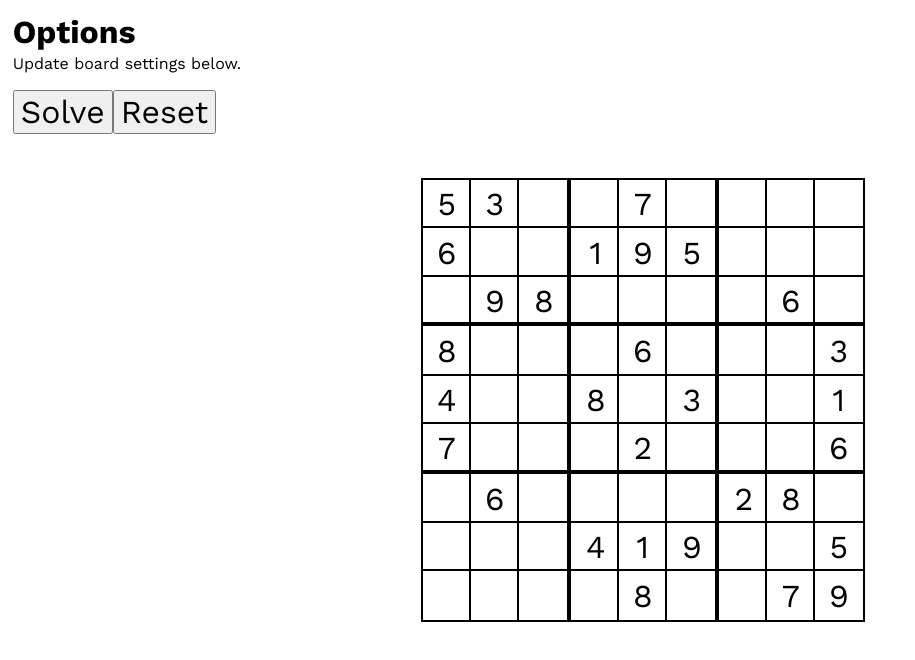
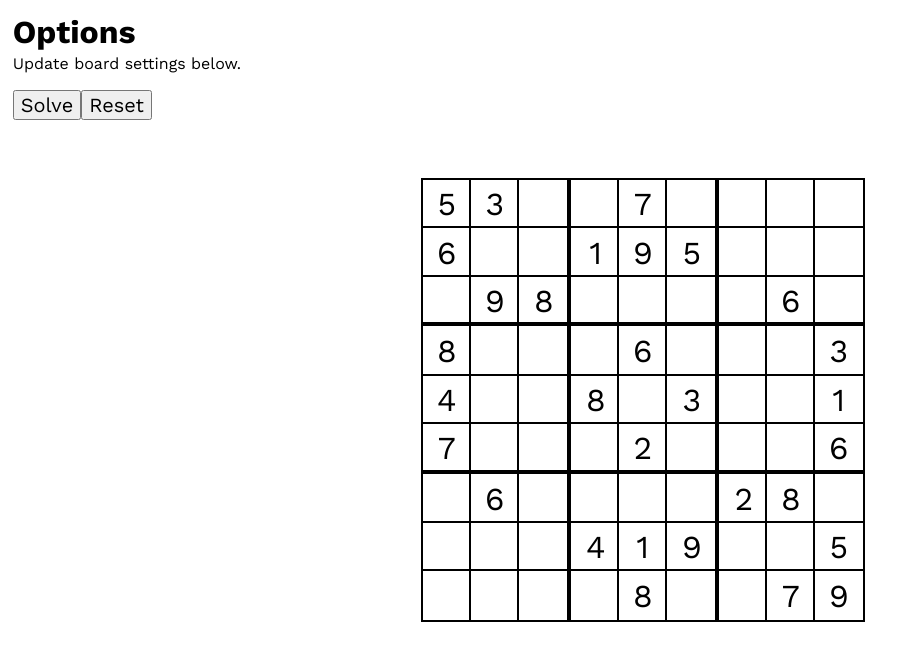
Before and after one commit to Anu78/sudoku, a React (Vite) app: page / in a window 1280 px wide. Shown: the top 660 px of the page, without its empty margins (0-915 px from the left). Built offline with nearby package versions, Linux system fonts and the light colour scheme.

Commit message:
update README.md

```diff
--- a/index.html
+++ b/index.html
@@ -2,7 +2,7 @@
 <html lang="en">
   <head>
     <meta charset="UTF-8" />
-    <link rel="icon" type="image/svg+xml" href="/vite.svg" />
+    <!-- <link rel="icon" type="image/svg+xml" href="/vite.svg" /> -->
     <meta name="viewport" content="width=device-width, initial-scale=1.0" />
     <title>Sudoku Solver</title>
   </head>
--- a/src/options/options.css
+++ b/src/options/options.css
@@ -15,5 +15,5 @@
 }
 
 .buttons {
-    font-size: 2rem;
+    font-size: 20px;
 }
```
Also changed, not shown: 1 other file (tests, documents, lock files or other folders).
